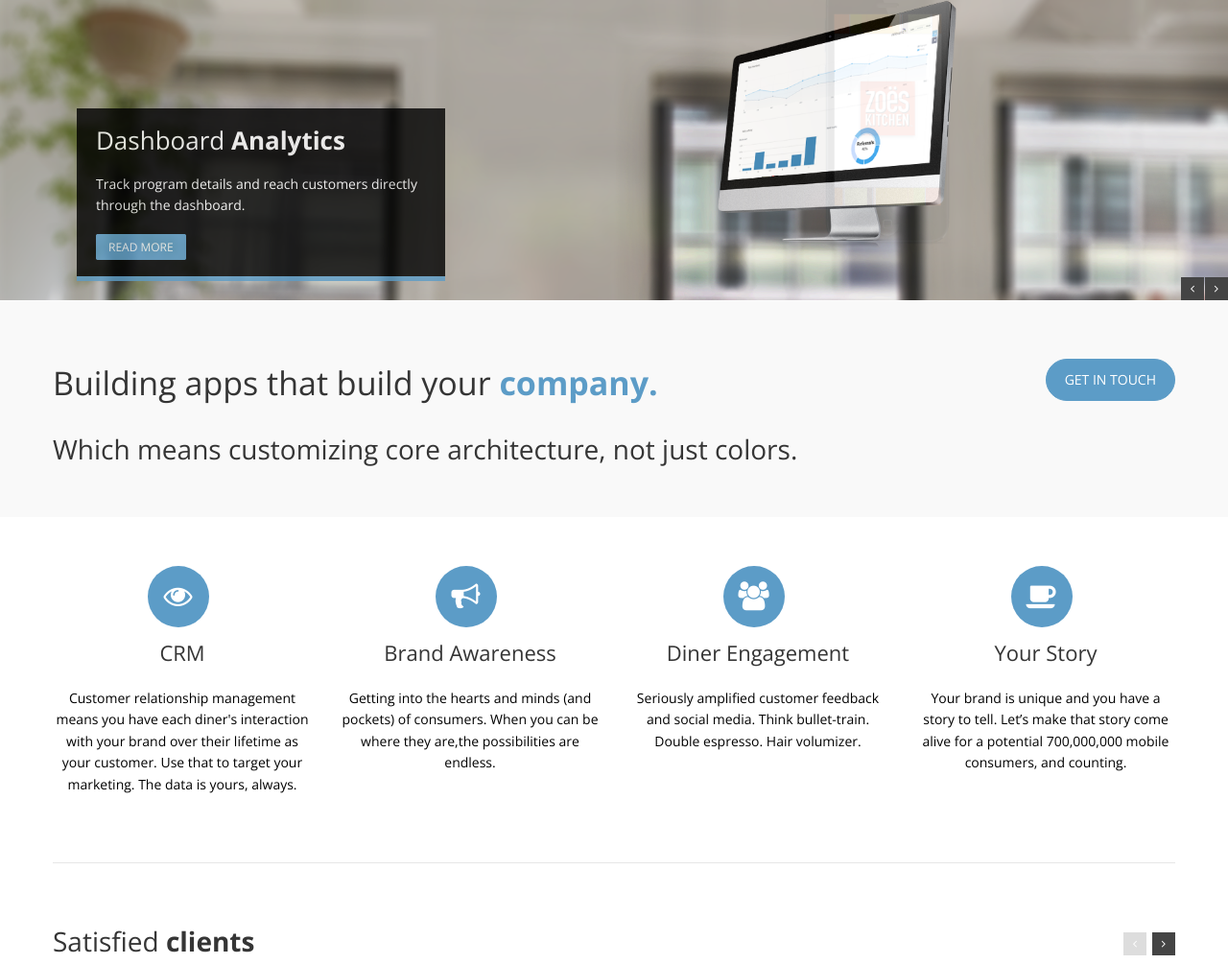
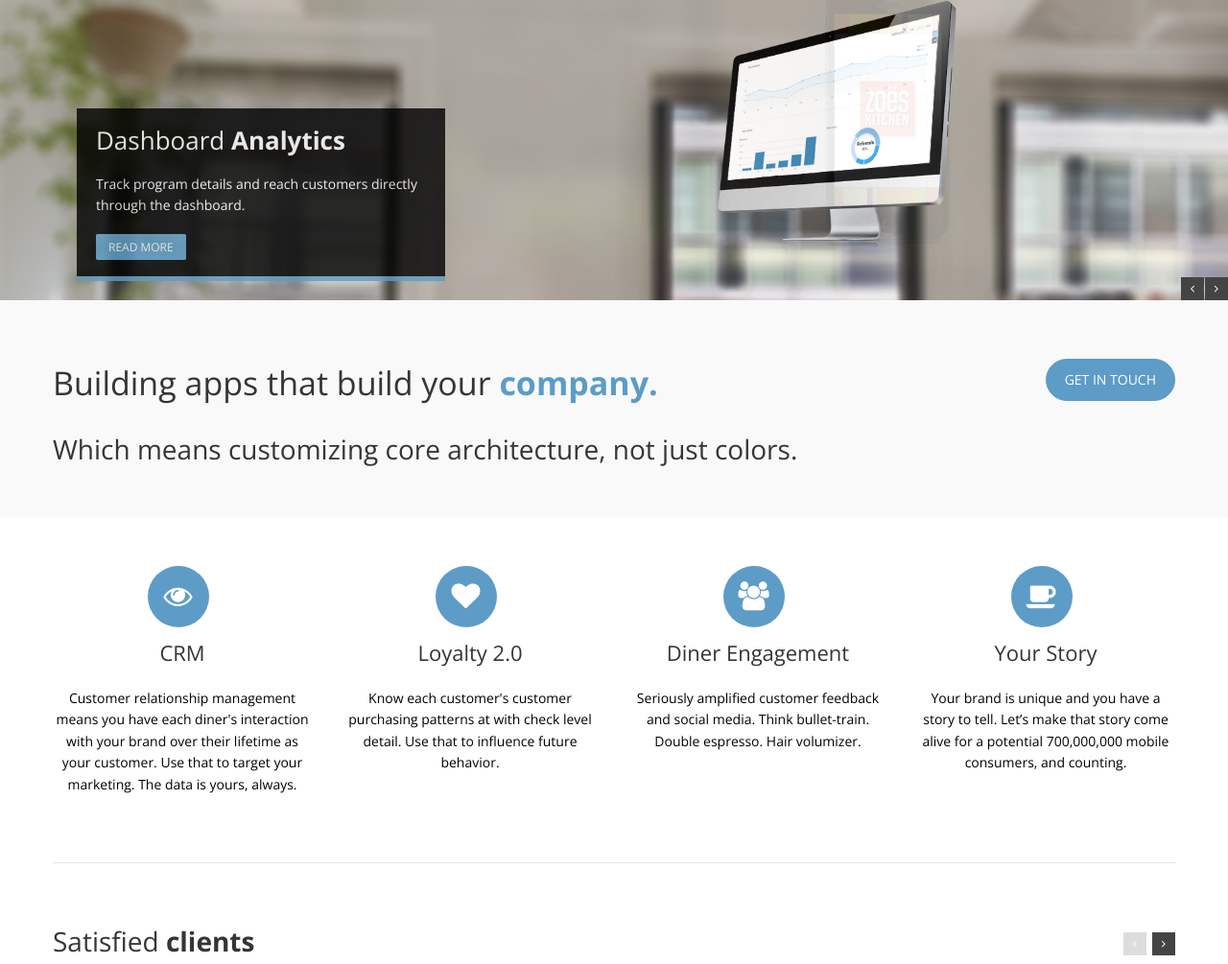
Before and after one commit to corydiamand/relevant, a plain HTML site: page Template/index.html in a window 1280 px wide. Shown: the part 221-1226 px from the top of the page at 96% size. Drawn offline with nearby package versions, Linux system fonts and the light colour scheme.

Commit message:
loyalty 2

```diff
--- a/Template/index.html
+++ b/Template/index.html
@@ -208,12 +208,12 @@
 					<div class="span3">
 						<div class="box aligncenter">
 							<div class="aligncenter icon">
-								<i class="icon-bullhorn icon-circled icon-64 active"></i>
+								<i class="icon-heart icon-circled icon-64 active"></i>
 							</div>
 							<div class="text">
-								<h6>Brand Awareness</h6>
+								<h6>Loyalty 2.0</h6>
 								<p>
-									 Getting into the hearts and minds (and pockets) of consumers. When you can be where they are,the possibilities are endless.
+									 Know each customer's customer purchasing patterns at with check level detail. Use that to influence future behavior.
 								</p>
 								<!-- <a href="#">Learn more</a> -->
 							</div>
```
